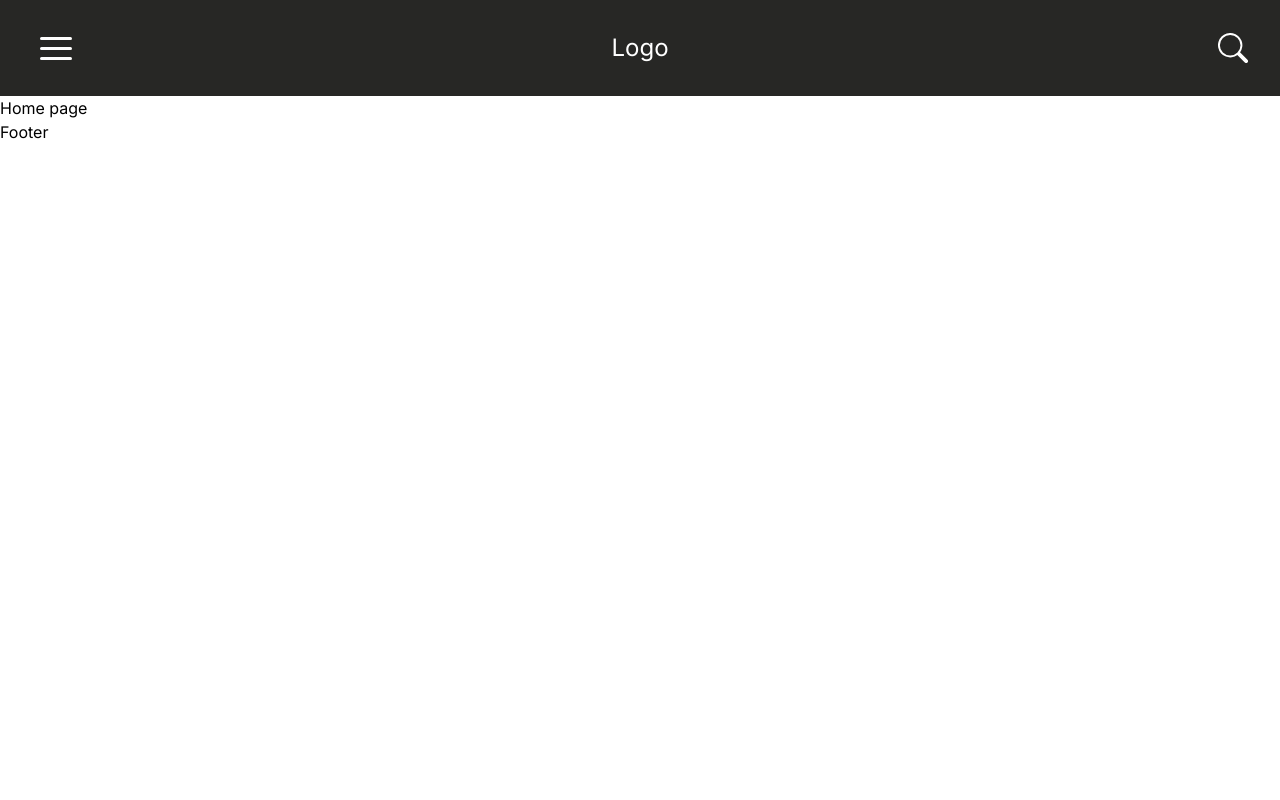
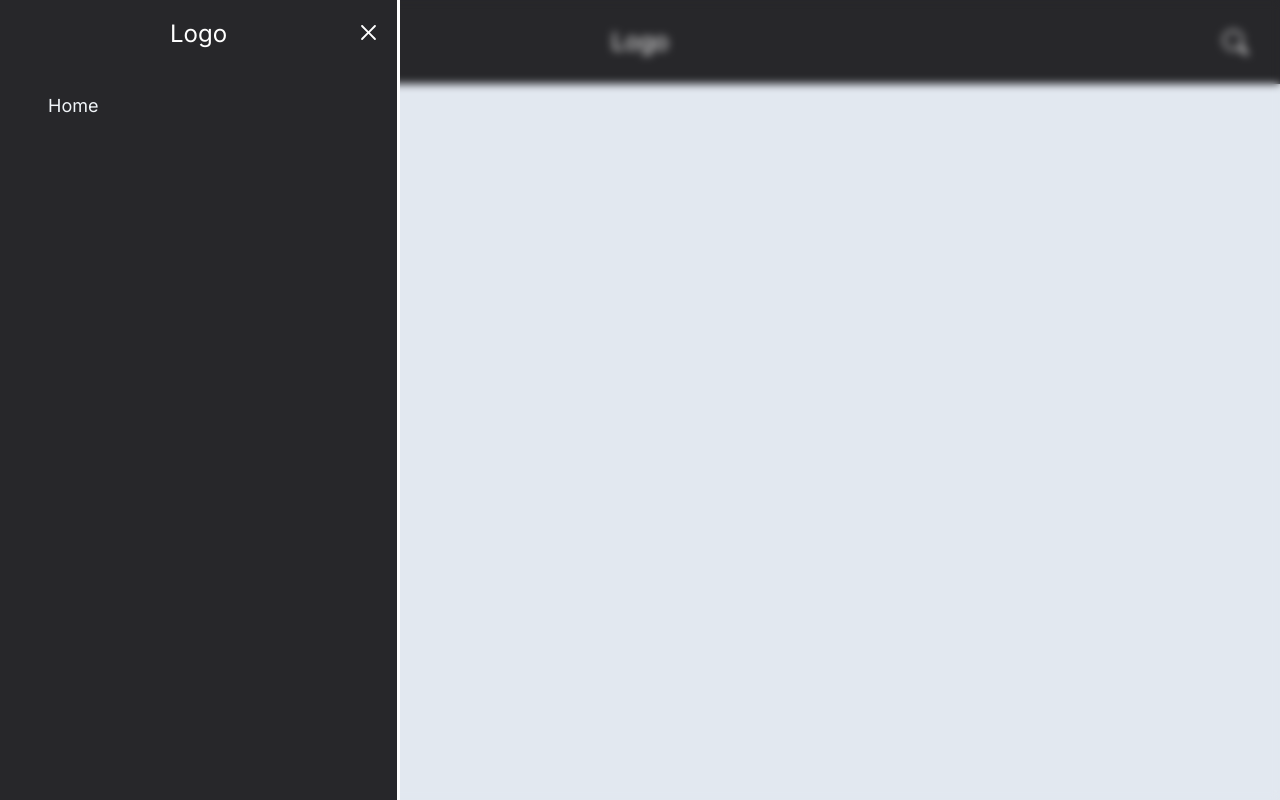
Before and after one commit to dontsul/auto-app, a Next.js app: page / in a window 1280 px wide. Both pictures are taken after a click on the element 234 px from the left and 48 px from the top of the page. Built offline with nearby package versions, Linux system fonts and the light colour scheme.

Commit message:
before mt

```diff
--- a/app/globals.css
+++ b/app/globals.css
@@ -17,4 +17,10 @@
 }
 
 body {
+  background-color: rgb(226 232 240);
 }
+
+.itemMenu:hover a {
+  color: #a16207;
+  transition: all 0.1 easy;
+}
--- a/components/burgerMenu/BurgerMenu.tsx
+++ b/components/burgerMenu/BurgerMenu.tsx
@@ -1,12 +1,19 @@
-import { Divide as Hamburger } from 'hamburger-react';
-import { useState } from 'react';
+import { FC } from 'react';
 
-export const BurgerMenu = () => {
-  const [isOpen, setOpen] = useState<boolean>(false);
+import { HiMenu } from 'react-icons/hi';
 
+export interface IBurgerMenuProps {
+  openMenu: boolean;
+  handleMenu: (status: boolean) => void;
+}
+
+export const BurgerMenu: FC<IBurgerMenuProps> = ({ handleMenu, openMenu }) => {
   return (
-    <div>
-      <Hamburger duration={0.4} color="#ffffff" rounded />
+    <div
+      className="flex items-center justify-start cursor-pointer"
+      onClick={() => handleMenu(!openMenu)}
+    >
+      <HiMenu color="#ffffff" size={30} />
     </div>
   );
 };
--- a/components/buttonSearch/ButtonSearch.tsx
+++ b/components/buttonSearch/ButtonSearch.tsx
@@ -8,7 +8,7 @@ import { RxCross2 } from 'react-icons/rx';
 export const ButtonSearch = () => {
   const [open, setOpen] = useState<boolean>(false);
   return (
-    <AnimatePresence initial={false}>
+    <AnimatePresence initial={false} mode="wait">
       {open ? (
         <motion.div
           className="cursor-pointer flex items-center justify-end"
@@ -16,10 +16,10 @@ export const ButtonSearch = () => {
           onClick={() => setOpen(false)}
           initial={{ opacity: 0 }}
           animate={{ opacity: 1 }}
-          transition={{ duration: 0.4 }}
+          transition={{ duration: 0.3 }}
           exit={{ opacity: 0 }}
         >
-          <RxCross2 size={30} color="#ffffff" />
+          <RxCross2 size={25} color="#ffffff" />
         </motion.div>
       ) : (
         <motion.div
@@ -28,13 +28,12 @@ export const ButtonSearch = () => {
           onClick={() => setOpen(true)}
           initial={{ opacity: 0 }}
           animate={{ opacity: 1 }}
-          transition={{ duration: 0.5 }}
+          transition={{ duration: 0.3 }}
           exit={{ opacity: 0 }}
         >
-          <BsSearch size={30} color="#ffffff" />
+          <BsSearch size={25} color="#ffffff" />
         </motion.div>
       )}
-      hbhbh
     </AnimatePresence>
   );
 };
--- /dev/null
+++ b/components/closeButton/CloseButton.tsx
@@ -0,0 +1,19 @@
+import { FC } from 'react';
+import { RxCross2 } from 'react-icons/rx';
+import { motion } from 'framer-motion';
+
+interface ICloseButton {
+  handleMenu: () => void;
+}
+
+export const CloseButton: FC<ICloseButton> = ({ handleMenu }) => {
+  return (
+    <motion.div
+      whileHover={{ scale: 1.05 }}
+      className="absolute top-5 right-4 cursor-pointer z-20"
+      onClick={handleMenu}
+    >
+      <RxCross2 size={25} color="#ffffff" />
+    </motion.div>
+  );
+};
--- a/components/header/Header.tsx
+++ b/components/header/Header.tsx
@@ -1,14 +1,23 @@
 'use client';
+import { useState } from 'react';
 
 import { Logo } from '../logo/Logo';
 import { BurgerMenu } from '../burgerMenu/BurgerMenu';
 import { ButtonSearch } from '../buttonSearch/ButtonSearch';
+import { Menu } from '../menu/Menu';
 
 export const Header = () => {
+  const [openMenu, setOpenMenu] = useState<boolean>(false);
+
+  const handleMenu = (status: boolean) => {
+    setOpenMenu(status);
+  };
+
   return (
-    <header className="bg-[#272725] py-6 px-8 sticky grid grid-cols-3">
-      <BurgerMenu />
+    <header className="bg-zinc-800 py-6 px-8 sticky grid grid-cols-3">
+      <BurgerMenu openMenu={openMenu} handleMenu={handleMenu} />
       <Logo />
+      <Menu openMenu={openMenu} handleMenu={handleMenu} />
       <ButtonSearch />
     </header>
   );
--- /dev/null
+++ b/components/menu/Menu.tsx
@@ -0,0 +1,65 @@
+import { FC } from 'react';
+import { Logo } from '../logo/Logo';
+import { CloseButton } from '../closeButton/CloseButton';
+import { motion, AnimatePresence } from 'framer-motion';
+import Link from 'next/link';
+
+interface IMenuProps {
+  openMenu: boolean;
+  handleMenu: (status: boolean) => void;
+}
+
+const menuList = [
+  { title: 'Home' },
+  { title: 'About' },
+  {
+    title: 'Services',
+    category: [{ title: 'Exhaust' }, { title: 'Brakes' }, { title: 'Bumpers' }, { title: 'Tires' }],
+  },
+  { title: 'Brands' },
+  { title: 'Apex +' },
+  { title: 'Financing' },
+  { title: 'Contact Us' },
+];
+
+export const Menu: FC<IMenuProps> = ({ handleMenu, openMenu }) => {
+  return (
+    <div className="absolute ">
+      <div
+        onClick={() => handleMenu(false)}
+        className={`transition duration-[800ms] ease-in-out ${
+          openMenu ? 'translate-x-0' : 'translate-x-[-100%]'
+        } fixed w-[100vh] h-[100vh] top-0 left-0 z-20 `}
+      >
+        <nav
+          onClick={(e) => e.stopPropagation()}
+          className={`relative bg-zinc-800  min-w-[80px] max-w-[400px] w-full z-20 h-screen py-4 px-8 border-r-[3px] border-white`}
+        >
+          <Logo />
+          <ul className="space-y-3 py-8">
+            <li className="itemMenu w-full px-4 py-2  cursor-pointer transition duration-[100ms] ease flex items-center justify-between">
+              <Link className="w-full h-full text-lg text-slate-100 " href={`/`}>
+                Home
+              </Link>
+            </li>
+          </ul>
+          <CloseButton handleMenu={() => handleMenu(false)} />
+        </nav>
+      </div>
+      <AnimatePresence>
+        {openMenu && (
+          <motion.div
+            initial={{ opacity: 0 }}
+            animate={{ opacity: 1 }}
+            exit={{ opacity: 0 }}
+            transition={{
+              duration: 0.8,
+            }}
+            className={`fixed top-0 left-0 w-full h-full z-10 backdrop-blur-[4px]`}
+            onClick={() => handleMenu(false)}
+          />
+        )}
+      </AnimatePresence>
+    </div>
+  );
+};
```
